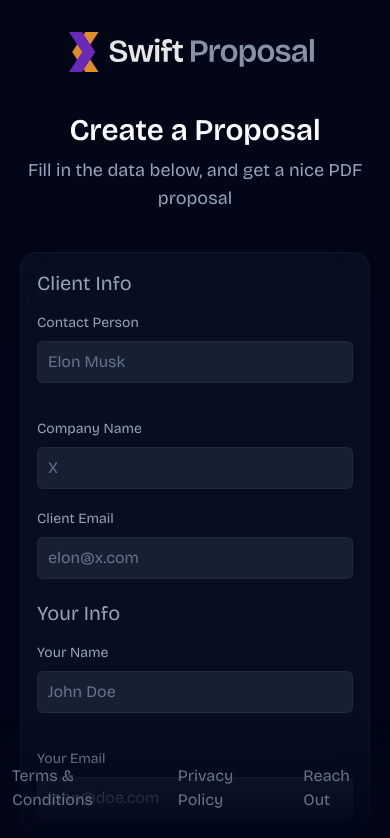
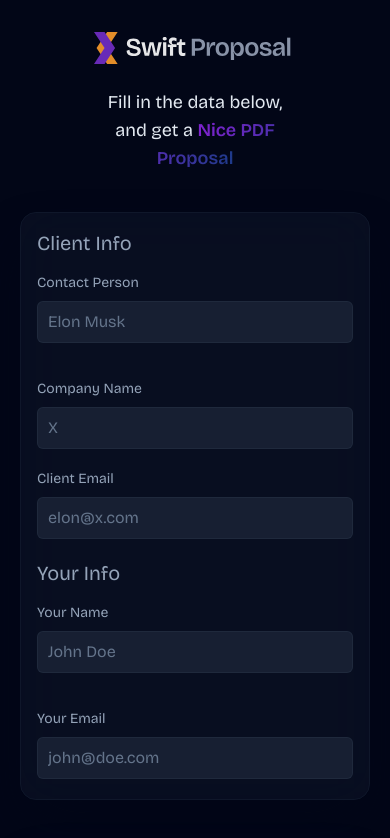
Before and after one commit to MohamedFekryyy/SP, a SvelteKit app: page / in a window 390 px wide. Shown: the top 838 px of the page. Built offline with nearby package versions, Linux system fonts and the light colour scheme.

Commit message:
UI simplifying

```diff
--- a/src/routes/+page.svelte
+++ b/src/routes/+page.svelte
@@ -219,9 +219,8 @@ function handleClosePrivacyModal() {
   class="absolute z-1 inset-0 h-full w-full bg-slate-950 bg-[linear-gradient(to_right,#80808012_1px,transparent_1px),linear-gradient(to_bottom,#80808012_1px,transparent_1px)] bg-[size:24px_24px] inner-shadow"
 >
 <section class="section z-2">
-    <a href="#" class="mb-10 opacity-90 hover:opacity-100 transition-all"><img src="logo-on-dark.svg" class="h-10" alt="Swift Proposal Logo"/></a>
-<h1>Create a Proposal</h1>
-<h3>Fill in the data below, and get a nice PDF proposal</h3>
+    <a href="#" class="sm:mb-10 mb-6 opacity-90 hover:opacity-100 transition-all"><img src="logo-on-dark.svg" class="h-8 sm:h-10" alt="Swift Proposal Logo"/></a>
+<h3>Fill in the data below, and get a <span class="bg-gradient-to-r from-purple-700 to-blue-900 bg-clip-text text-transparent font-semibold">Nice PDF Proposal</span></h3>
 <div class="container">
     <div class="hidden"><ProgressBar {steps} bind:currentActive bind:this={progressBar}/> </div>
 
@@ -280,7 +279,7 @@ function handleClosePrivacyModal() {
 </section>
 
 
-<footer class="flex items-center justify-center pt-12 pb-8 fixed bottom-0 right-0 left-0 bg-gradient-to-b from-slate-950/0 to-slate-950 ">
+<footer class="flex items-center justify-center py-6  bg-gradient-to-b from-slate-950/0 to-slate-950 ">
     <a href="#" on:click={handleOpenModal} class="text-base text-slate-500 hover:text-slate-300 transition-all mx-3">Terms & Conditions</a>
     <a href="#" on:click={handleOpenPrivacyModal} class="text-base text-slate-500 hover:text-slate-300 transition-all mx-3">Privacy Policy</a>
     <a href="mailto:fekry@scienft.com" class="text-base text-slate-500 hover:text-slate-300 transition-all mx-3" >Reach Out</a>
@@ -303,10 +302,10 @@ function handleClosePrivacyModal() {
 		@apply text-slate-50 text-3xl sm:text-4xl font-semibold mb-2  text-center;
 	}
 	h3 {
-		@apply text-slate-400 text-lg sm:text-lg font-normal text-center;
+		@apply text-slate-200 sm:w-full w-[55%] text-lg sm:text-xl font-normal text-center;
 	}
 	.section {
-		@apply min-w-full flex flex-col items-center justify-start   py-8 sm:py-16 min-h-screen px-5;
+		@apply min-w-full flex flex-col items-center justify-start   pt-8 sm:pt-16 min-h-screen px-5;
 	}
 
 	.btn-next {
@@ -314,7 +313,7 @@ function handleClosePrivacyModal() {
 	}
 
 	.step-button {
-		@apply max-w-[800px] gap-2 mx-auto  flex flex-col-reverse gap-y-5  sm:flex-row justify-between  items-stretch;
+		@apply max-w-[800px] gap-2 mx-auto  flex  gap-y-5  flex-row justify-between  items-stretch;
 	}
 
 	.btn-back {
```
